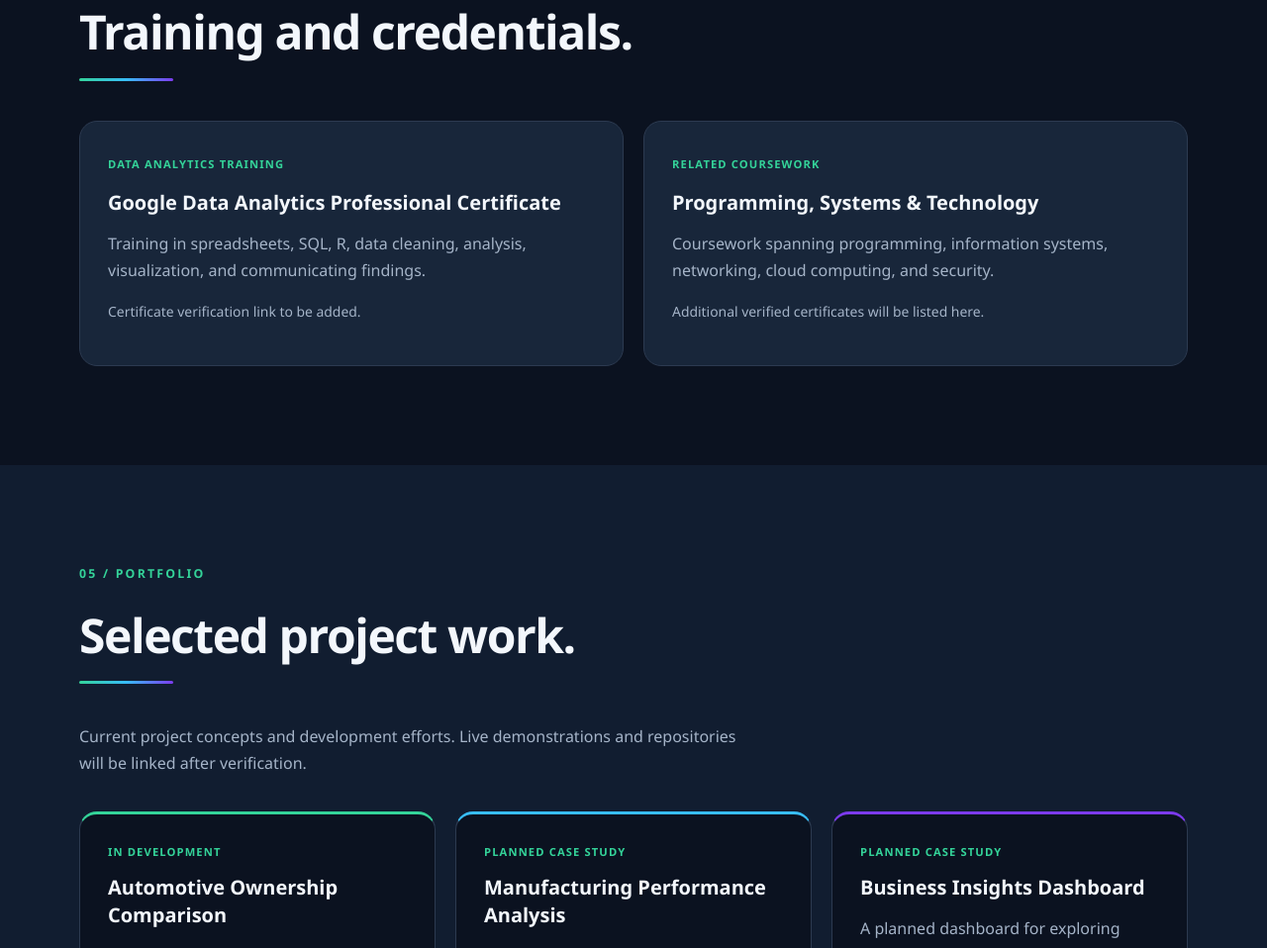
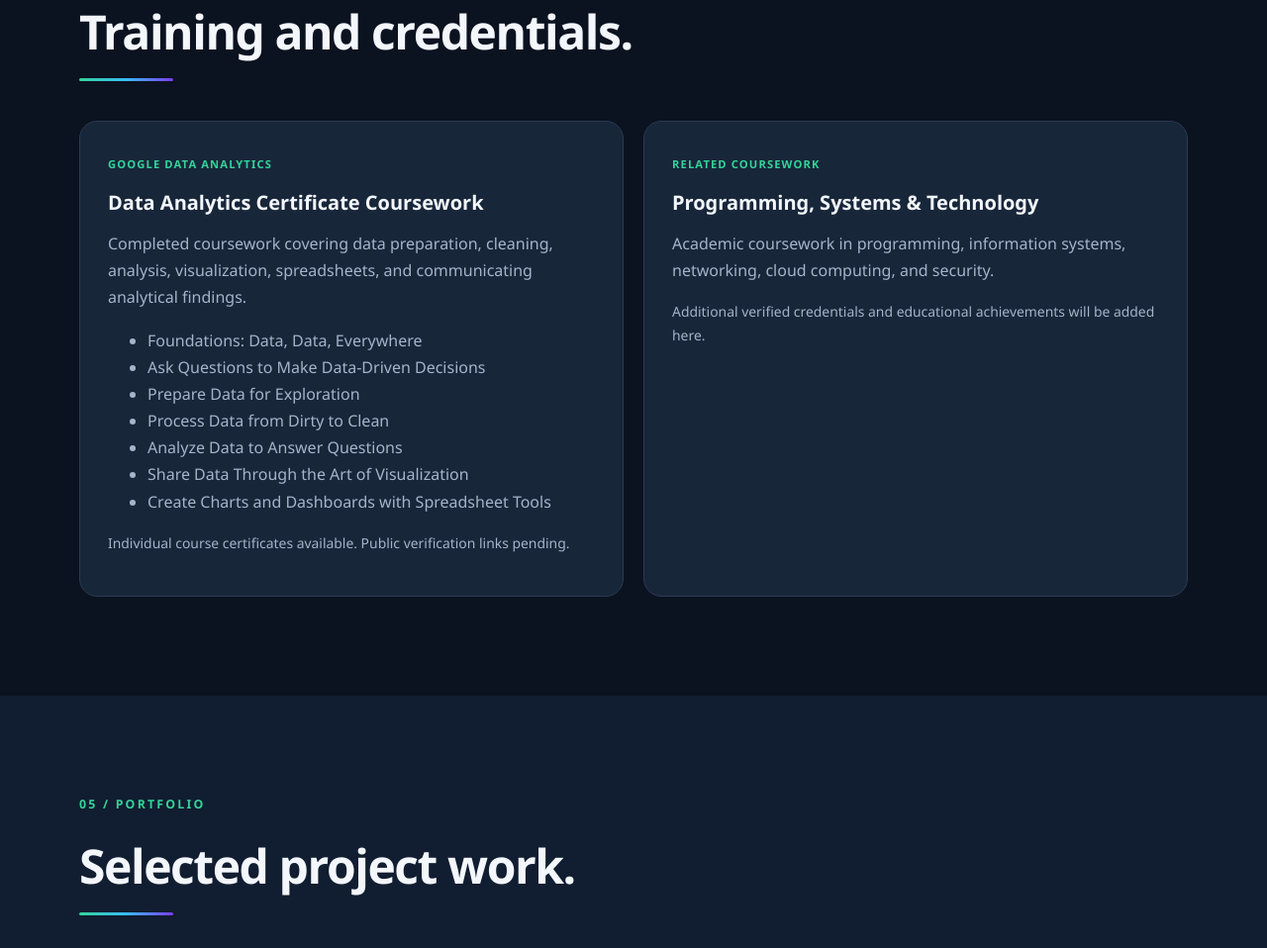
Before and after one commit to CyberJ001/Portfolio, a plain HTML site: page index.html in a window 1280 px wide. Shown: the part 3327-4285 px from the top of the page at 99% size. Drawn offline with Linux system fonts and the light colour scheme.

Commit message:
Add data analytics course certificates

```diff
--- a/index.html
+++ b/index.html
@@ -194,23 +194,47 @@
   <section id="certifications" class="section container">
     <p class="eyebrow">04 / EDUCATION</p>
     <h2>Training and credentials.</h2>
+
     <div class="card-grid two">
       <article class="card">
-          <span class="category">DATA ANALYTICS TRAINING</span>
-          <h3>Google Data Analytics Professional Certificate</h3>
-          <p>Training in spreadsheets, SQL, R, data cleaning,
-            analysis, visualization, and communicating findings.</p>
+        <span class="category">GOOGLE DATA ANALYTICS</span>
+        <h3>Data Analytics Certificate Coursework</h3>
+
+        <p>
+          Completed coursework covering data preparation,
+          cleaning, analysis, visualization, spreadsheets,
+          and communicating analytical findings.
+        </p>
+
+        <ul>
+          <li>Foundations: Data, Data, Everywhere</li>
+          <li>Ask Questions to Make Data-Driven Decisions</li>
+          <li>Prepare Data for Exploration</li>
+          <li>Process Data from Dirty to Clean</li>
+          <li>Analyze Data to Answer Questions</li>
+          <li>Share Data Through the Art of Visualization</li>
+          <li>Create Charts and Dashboards with Spreadsheet Tools</li>
+        </ul>
+
         <p class="card-detail">
-            Certificate verification link to be added.
+          Individual course certificates available.
+          Public verification links pending.
         </p>
       </article>
+
       <article class="card">
         <span class="category">RELATED COURSEWORK</span>
-          <h3>Programming, Systems & Technology</h3>
-          <p>Coursework spanning programming, information
-            systems, networking, cloud computing, and security.</p>
+        <h3>Programming, Systems &amp; Technology</h3>
+
+        <p>
+          Academic coursework in programming,
+          information systems, networking,
+          cloud computing, and security.
+        </p>
+
         <p class="card-detail">
-            Additional verified certificates will be listed here.
+          Additional verified credentials and educational
+          achievements will be added here.
         </p>
       </article>
     </div>
```
Lines whose indentation alone changed are shown as unchanged.
